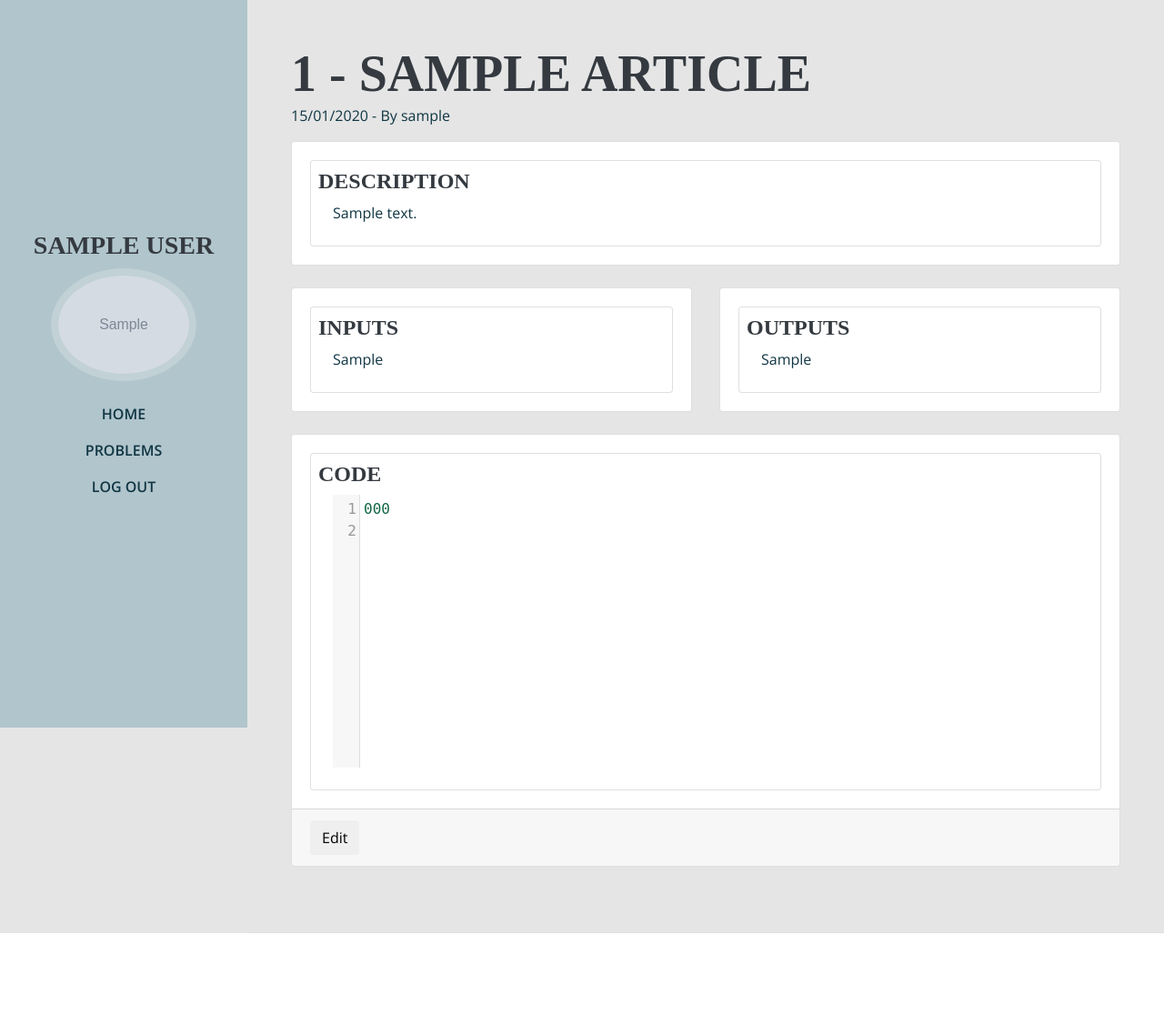
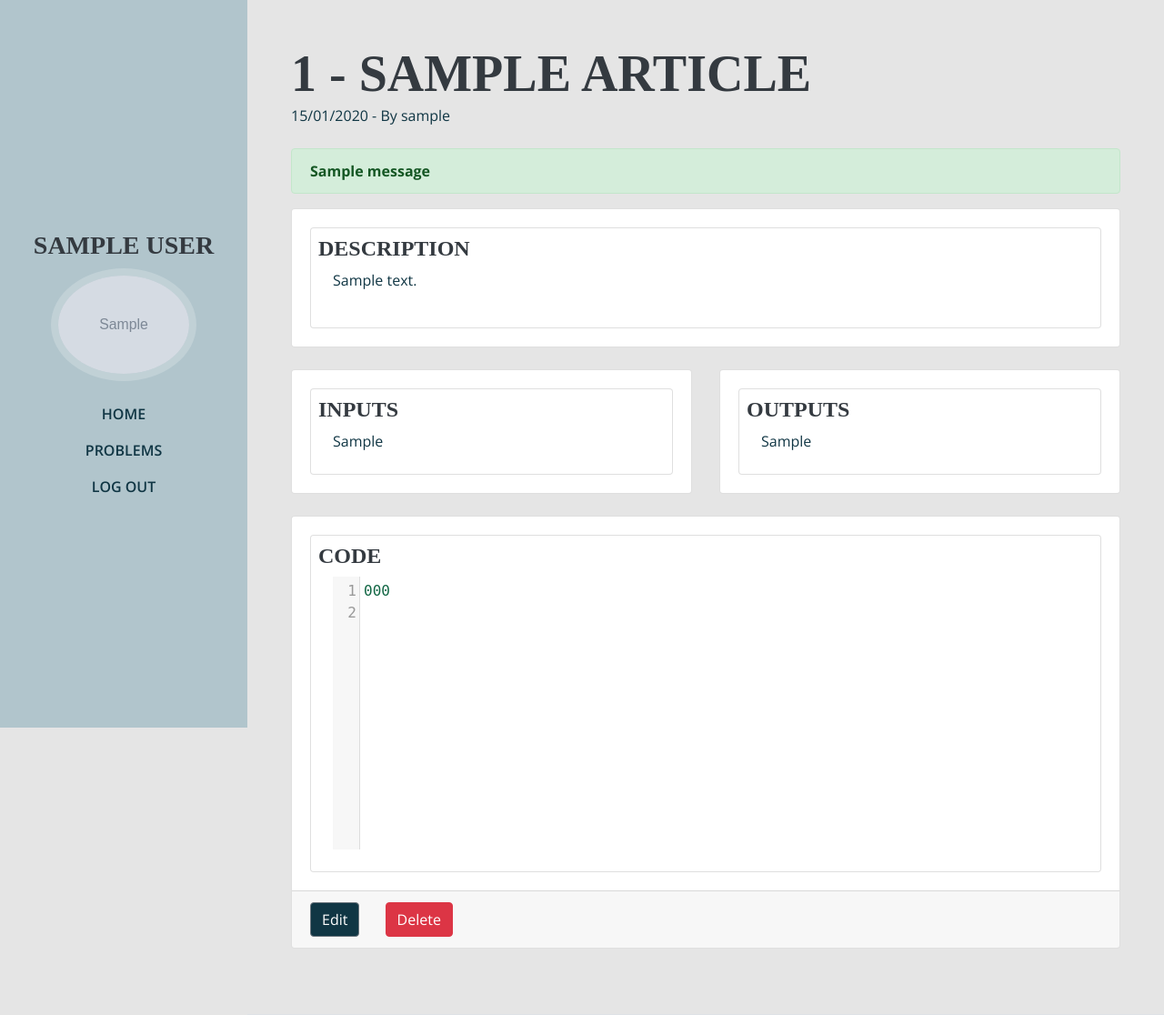
Before and after one commit to brunoemori/UEM-ProgrammingContest, a Django app: page /wiki/1 in a window 1280 px wide. Shown: the whole page at 91% size. Before the commit the page ends 1026 px from the top, so only its background shows below. Run offline with Django 3.2, Linux system fonts and the light colour scheme; a user stored in the database is signed in; tables that the repository leaves empty hold one stand-in row (values such as "Sample post"); grey boxes marked "Sample" are stand-in pictures; one stand-in notice (Sample message) is shown; some libraries are stand-ins or nearby versions; some web fonts are replaced.

Commit message:
Added delete article option

```diff
--- a/wiki/templates/wiki/wiki.html
+++ b/wiki/templates/wiki/wiki.html
@@ -19,6 +19,14 @@
           </p>
         </div>
 
+        {% if messages %}
+		      <div class="alert alert-success mt-4">
+            {% for msg in messages %}
+              <strong> {{ msg }} </strong>
+            {% endfor %}
+          </div>
+        {% endif %}
+
         <div class="card mb-4">
           <div class=card-body>
             <div class="card">
@@ -26,7 +34,7 @@
                 <h4 class="mb-0 ml-2"> Description </h4>
               </div>
               <div class="card-text mx-4 mb-4">
-                {{ article.body }}
+                {{ article.body|linebreaks }}
               </div>
             </div>
           </div>
@@ -75,7 +83,10 @@
           {% if user.username == article.authorID.username %}
             <div class="card-footer my-0">
               <a href="/wiki/edit/{{article.problemNumber}}">
-                <button type="button" class="btn button-secondary mr-4"> Edit </button>
+                <button type="button" class="btn btn-secondary mr-4"> Edit </button>
+              </a>
+              <a href="/wiki/delete/{{article.problemNumber}}">
+                <button type="button" class="btn btn-danger mr-4"> Delete </button>
               </a>
             </div>
           {% endif %}
```
